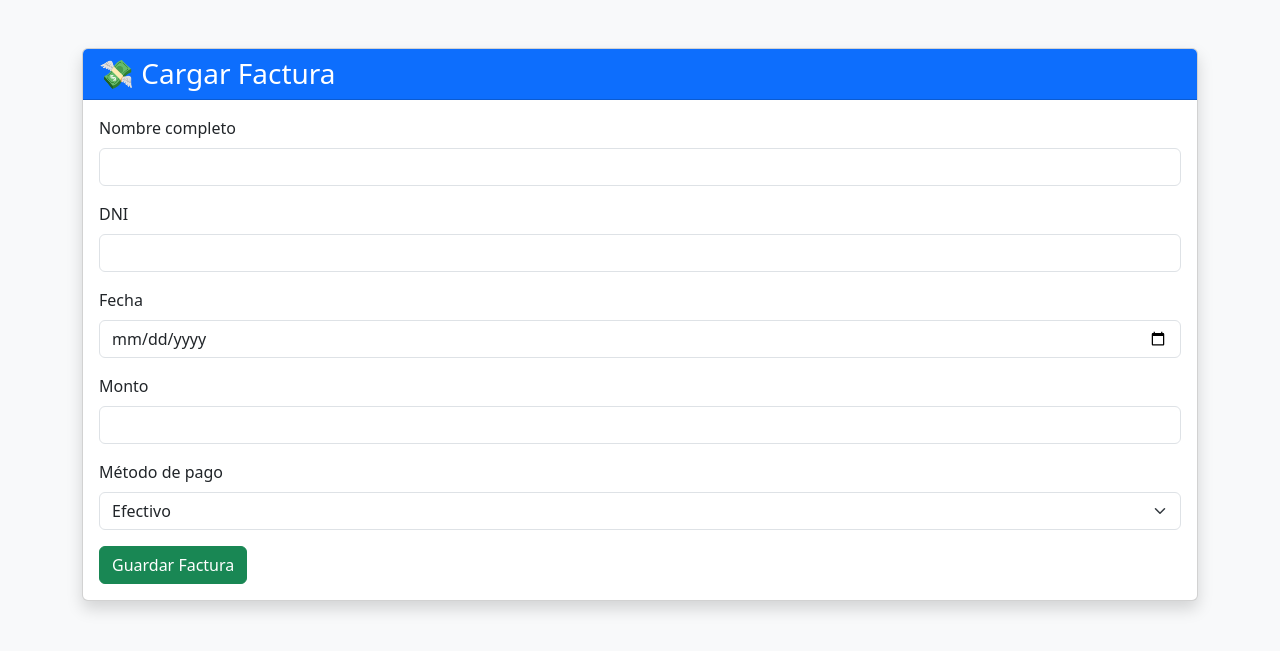
After one commit to OS-Carl/SkinLabs, a PHP site: page /empleados/facturacion.php in a window 1280 px wide. The commit adds this page. Shown: the top 651 px of the page. Run offline with PHP 8.4, Linux system fonts and the light colour scheme; the visitor is signed in with stand-in values (Sample User, id 1); some libraries are stand-ins or nearby versions.

Commit message:
Agregue facturacion

```diff
--- /dev/null
+++ b/empleados/facturacion.php
@@ -0,0 +1,137 @@
+<?php
+session_start();
+
+if (!isset($_SESSION['empleado'])) {
+    header("Location: login.php");
+    exit;
+}
+
+include("../php/conexion.php");
+
+// Variables para mostrar la factura después de guardarla
+$factura_guardada = false;
+$nombre = $dni = $fecha = $monto = $metodo_pago = "";
+
+if ($_SERVER['REQUEST_METHOD'] === 'POST') {
+    // Recibimos los datos del formulario
+    $nombre = $_POST['nombre'];
+    $dni = $_POST['dni'];
+    $fecha = $_POST['fecha'];
+    $monto = $_POST['monto'];
+    $metodo_pago = $_POST['metodo_pago'];
+
+    // Verificar la conexión
+    if (!$conexion) {
+        die("Error de conexión: " . mysqli_connect_error());
+    }
+
+    // Guardamos en la base de datos
+    $stmt = $conexion->prepare("INSERT INTO facturas (nombre, dni, fecha, monto, metodo_pago) VALUES (?, ?, ?, ?, ?)");
+    if ($stmt === false) {
+        die("Error al preparar la consulta: " . $conexion->error);
+    }
+
+    $stmt->bind_param("sssss", $nombre, $dni, $fecha, $monto, $metodo_pago);
+
+    if ($stmt->execute()) {
+        $factura_guardada = true; // Mostramos la factura abajo
+    } else {
+        echo "<div class='alert alert-danger'>❌ Error al guardar la factura. " . $stmt->error . "</div>";
+    }
+
+    $stmt->close();
+    $conexion->close();
+}
+?>
+
+<!DOCTYPE html>
+<html lang="es">
+<head>
+    <meta charset="UTF-8">
+    <title>Facturación - SkinLabs</title>
+    <link href="https://cdn.jsdelivr.net/npm/bootstrap@5.3.0/dist/css/bootstrap.min.css" rel="stylesheet">
+</head>
+<body class="bg-light">
+<div class="container py-5">
+    <div class="card shadow">
+        <div class="card-header bg-primary text-white">
+            <h3 class="mb-0">💸 Cargar Factura</h3>
+        </div>
+        <div class="card-body">
+
+            <!-- Formulario para cargar factura -->
+            <form method="POST">
+                <div class="mb-3">
+                    <label class="form-label">Nombre completo</label>
+                    <input type="text" name="nombre" class="form-control" required>
+                </div>
+
+                <div class="mb-3">
+                    <label class="form-label">DNI</label>
+                    <input type="text" name="dni" class="form-control" required>
+                </div>
+
+                <div class="mb-3">
+                    <label class="form-label">Fecha</label>
+                    <input type="date" name="fecha" class="form-control" required>
+                </div>
+
+                <div class="mb-3">
+                    <label class="form-label">Monto</label>
+                    <input type="number" step="0.01" name="monto" class="form-control" required>
+                </div>
+
+                <div class="mb-3">
+                    <label class="form-label">Método de pago</label>
+                    <select name="metodo_pago" class="form-select" required>
+                        <option value="Efectivo">Efectivo</option>
+                        <option value="Tarjeta de Crédito">Tarjeta de Crédito</option>
+                        <option value="Tarjeta de Débito">Tarjeta de Débito</option>
+                        <option value="Billetera Virtual">Billetera Virtual (Mercado Pago, etc.)</option>
+                    </select>
+                </div>
+
+                <button type="submit" class="btn btn-success">Guardar Factura</button>
+            </form>
+
+            <!-- Mostrar la factura generada -->
+            <?php if ($factura_guardada): ?>
+            <div id="factura" class="card p-4 mt-4">
+                <h4 class="mb-3">🧾 Factura Generada</h4>
+                <p><strong>Cliente:</strong> <?= htmlspecialchars($nombre) ?></p>
+                <p><strong>DNI:</strong> <?= htmlspecialchars($dni) ?></p>
+                <p><strong>Fecha:</strong> <?= htmlspecialchars($fecha) ?></p>
+                <p><strong>Monto:</strong> $<?= htmlspecialchars($monto) ?></p>
+                <p><strong>Método de Pago:</strong> <?= htmlspecialchars($metodo_pago) ?></p>
+
+                <div class="mt-3">
+                    <button class="btn btn-secondary" onclick="window.print()">🖨️ Imprimir</button>
+                    <button class="btn btn-success" onclick="guardarPDF()">💾 Guardar como PDF</button>
+                </div>
+            </div>
+            <?php endif; ?>
+        </div>
+    </div>
+</div>
+
+<!-- Script para guardar como PDF -->
+<script src="https://cdnjs.cloudflare.com/ajax/libs/html2pdf.js/0.10.1/html2pdf.bundle.min.js"></script>
+<script>
+function guardarPDF() {
+    const factura = document.getElementById("factura");
+    // Verificamos que se haya generado una factura para poder guardarla como PDF
+    if (factura) {
+        html2pdf().from(factura).set({
+            margin: 10,
+            filename: 'Factura_SkinLabs.pdf',
+            image: { type: 'jpeg', quality: 0.98 },
+            html2canvas: { scale: 2 },
+            jsPDF: { unit: 'mm', format: 'a4', orientation: 'portrait' }
+        }).save();
+    } else {
+        alert('No se puede generar el PDF. Asegúrate de que la factura esté visible.');
+    }
+}
+</script>
+</body>
+</html>
--- a/empleados/index_empleados.php
+++ b/empleados/index_empleados.php
@@ -48,6 +48,10 @@ if (!isset($_SESSION['empleado'])) {
                 <a href="agregar_tratamiento.php" class="list-group-item list-group-item-action">💆‍♂️ Agregar tratamiento o anotaciones</a>
                 <a href="historia_clinica.php" class="list-group-item list-group-item-action">📚 Ver historial de un paciente</a>
                 <a href="ver_agenda.php" class="list-group-item list-group-item-action">📅 Ver agenda</a>
+                <a href="facturacion.php" class="list-group-item list-group-item-action">💸 Cargar Factura</a>
+                <a href="ver_facturas.php" class="list-group-item list-group-item-action">📊 Ver Facturación</a>
+
+
             </div>
         </div>
         <div class="card-footer text-end">
```
Also changed, not shown: empleados/ver_facturas.php (added, +120 -0 lines).
